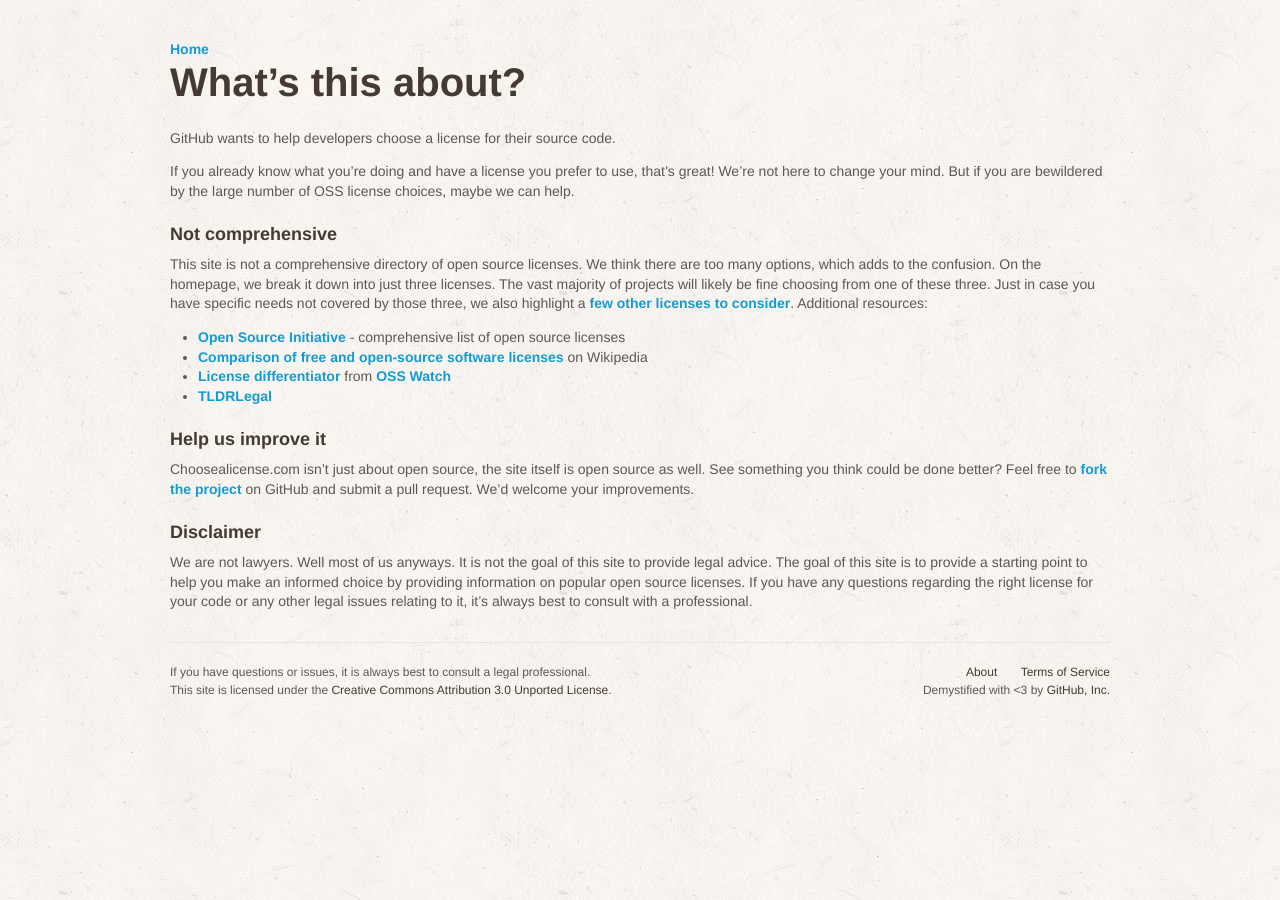
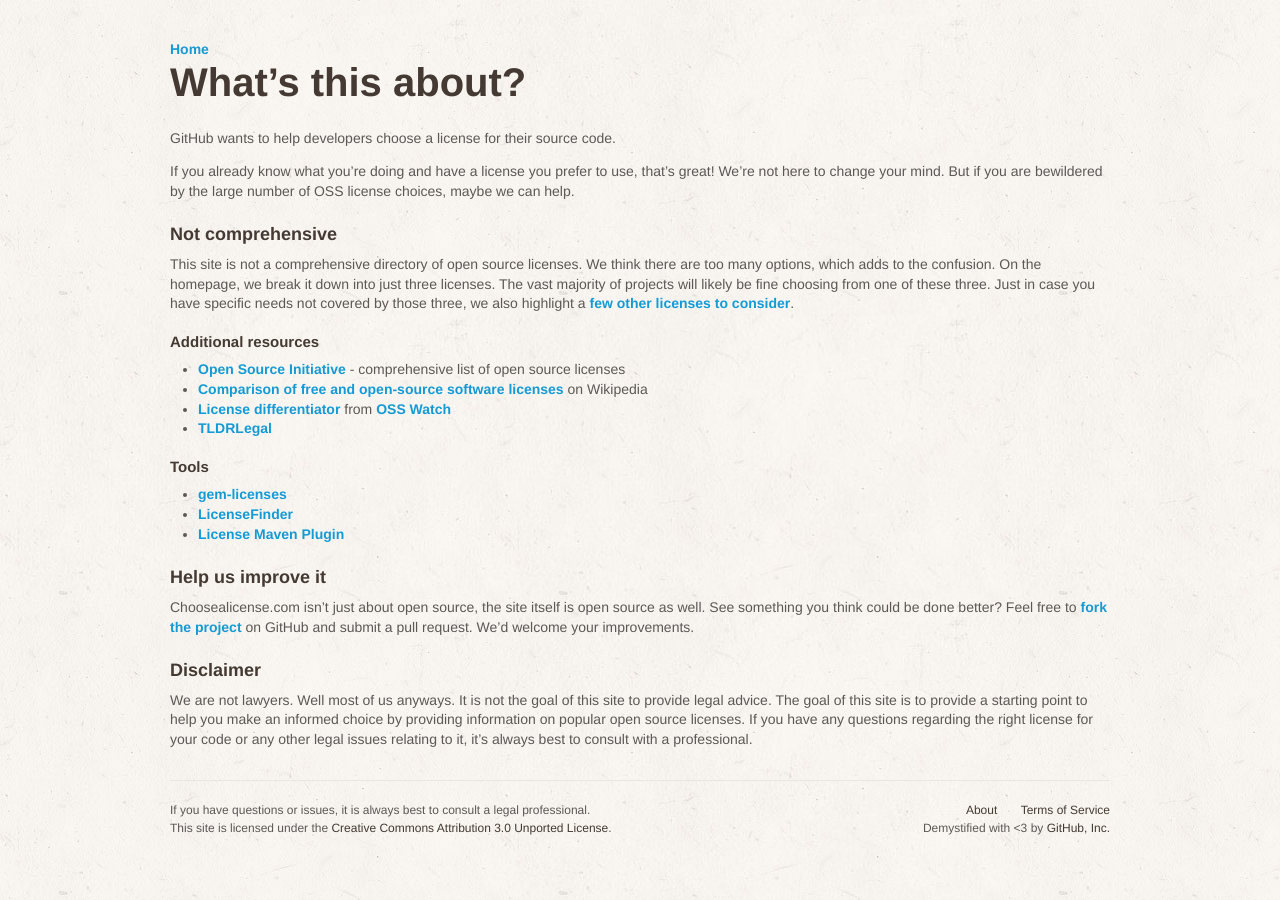
Before and after one commit to github/choosealicense.com, a Jekyll site: the page built from about.md, in a window 1280 px wide. Built offline with Jekyll 4.4.1, drawn with Linux system fonts in a browser that asks for light colours; some web fonts are replaced.

Commit message:
include list of tools

```diff
--- a/about.md
+++ b/about.md
@@ -11,12 +11,21 @@
 
 ## Not comprehensive
 
-This site is not a comprehensive directory of open source licenses.  We think there are too many options, which adds to the confusion. On the homepage, we break it down into just three licenses. The vast majority of projects will likely be fine choosing from one of these three. Just in case you have specific needs not covered by those three, we also highlight a [few other licenses to consider](/licenses/).  Additional resources:
+This site is not a comprehensive directory of open source licenses.  We think there are too many options, which adds to the confusion. On the homepage, we break it down into just three licenses. The vast majority of projects will likely be fine choosing from one of these three. Just in case you have specific needs not covered by those three, we also highlight a [few other licenses to consider](/licenses/).
+
+### Additional resources
 
 * [Open Source Initiative](http://opensource.org/licenses/) - comprehensive list of open source licenses
 * [Comparison of free and open-source software licenses](http://en.wikipedia.org/wiki/Comparison_of_free_and_open-source_software_licenses) on Wikipedia
 * [License differentiator](http://www.oss-watch.ac.uk/apps/licdiff/) from [OSS Watch](http://www.oss-watch.ac.uk/)
 * [TLDRLegal](http://www.tldrlegal.com/)
+{: .bullets}
+
+### Tools
+
+* [gem-licenses](https://github.com/dblock/gem-licenses)
+* [LicenseFinder](https://github.com/pivotal/LicenseFinder)
+* [License Maven Plugin](http://mojo.codehaus.org/license-maven-plugin/)
 {: .bullets}
 
 ## Help us improve it
```
